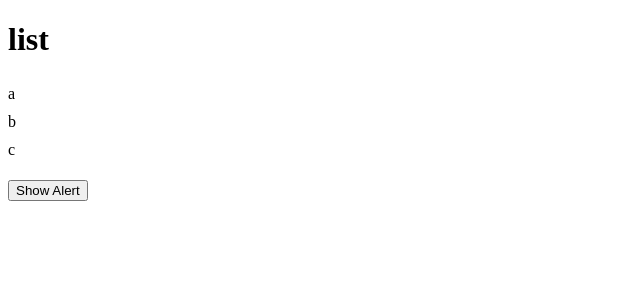
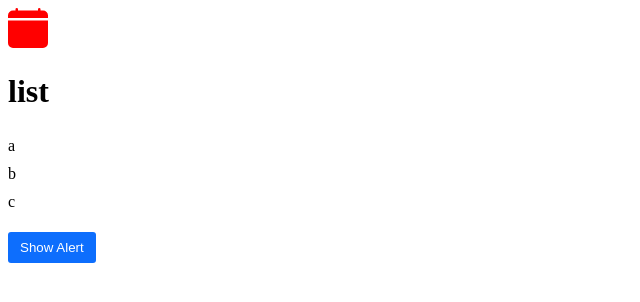
Before and after one commit to tlightk/ult-react-18, a React (Vite) app: page / in a window 1280 px wide. Shown: the top 302 px of the page, without its empty margins (0-640 px from the left). Built offline with nearby package versions, Linux system fonts and the light colour scheme.

Commit message:
create primary button style using css module

```diff
--- a/package.json
+++ b/package.json
@@ -13,6 +13,7 @@
     "bootstrap": "^5.2.3",
     "react": "^18.2.0",
     "react-dom": "^18.2.0",
+    "react-icons": "^4.7.1",
     "styled-components": "^6.0.0-rc.1"
   },
   "devDependencies": {
--- a/src/App.tsx
+++ b/src/App.tsx
@@ -3,6 +3,7 @@ import ListGroup from "./components/ListGroup";
 import Alert from "./components/Alert";
 import Button from "./components/Button";
 import "./App.css";
+import { BsFillCalendarFill } from "react-icons/bs";
 
 function App() {
   const [alertVisible, setAlertVisible] = useState(false);
@@ -13,6 +14,7 @@ function App() {
 
   return (
     <div className="App">
+      <BsFillCalendarFill color="red" size="40" />
       <ListGroup items={["a", "b", "c"]} heading="list" onSelectItem={handleSelectItem} />
       {alertVisible && (
         <Alert onClose={() => setAlertVisible(false)}>
--- /dev/null
+++ b/src/components/Button/Button.module.css
@@ -0,0 +1,10 @@
+.btn {
+    padding: 8px 12px;
+    border-radius: 3px;
+    border: 0;
+}
+
+.btn-primary {
+    background-color: #0d6efd;
+    color: white;
+}
--- a/src/components/Button.tsx
+++ b/src/components/Button/Button.tsx
@@ -1,3 +1,5 @@
+import styles from "./Button.module.css";
+
 interface Props {
   children: string;
   color?: "primary" | "secondary" | "danger";
@@ -10,7 +12,7 @@ export default function Button({
   color = "primary",
 }: Props) {
   return (
-    <button type="button" className={"btn btn-" + color} onClick={onClick}>
+    <button type="button" className={[styles.btn, styles['btn-' + color]].join(' ')} onClick={onClick}>
       {children}
     </button>
   );
--- /dev/null
+++ b/src/components/Button/index.ts
@@ -0,0 +1,3 @@
+import Button from "./Button";
+
+export default Button;
```
Also changed, not shown: 1 other file (tests, documents, lock files or other folders).
